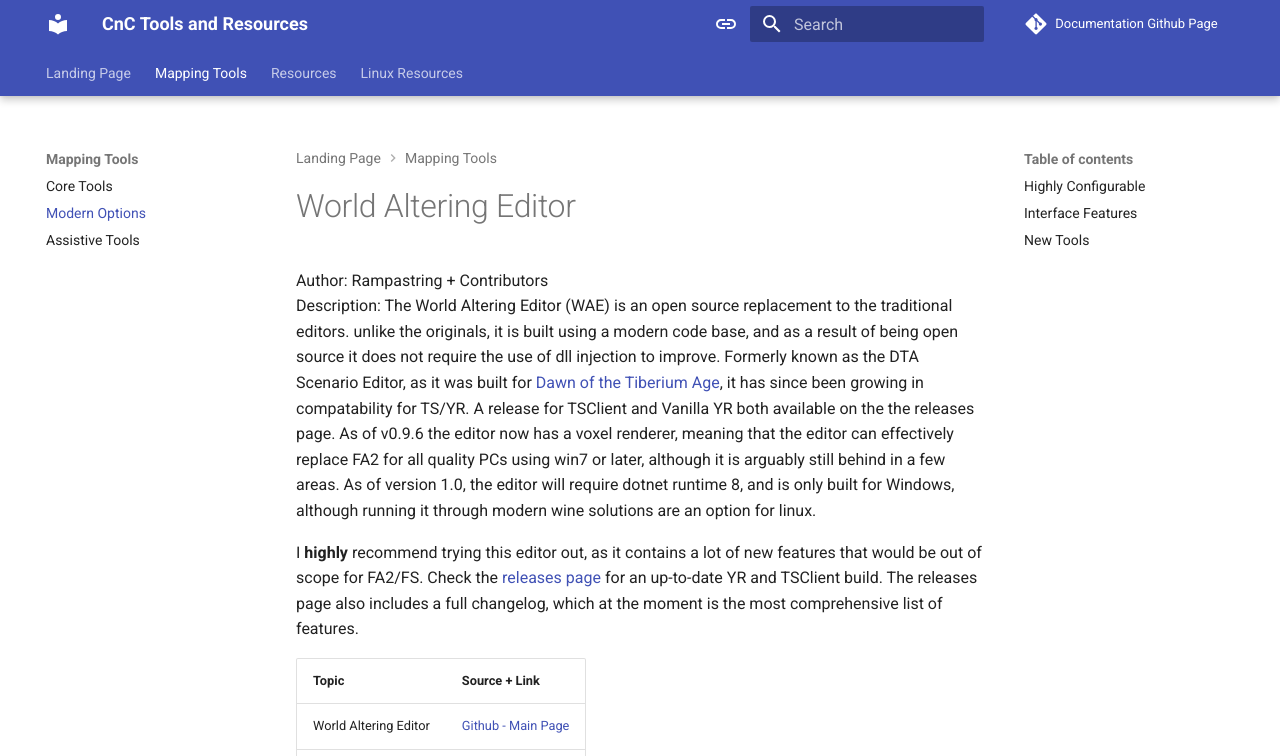
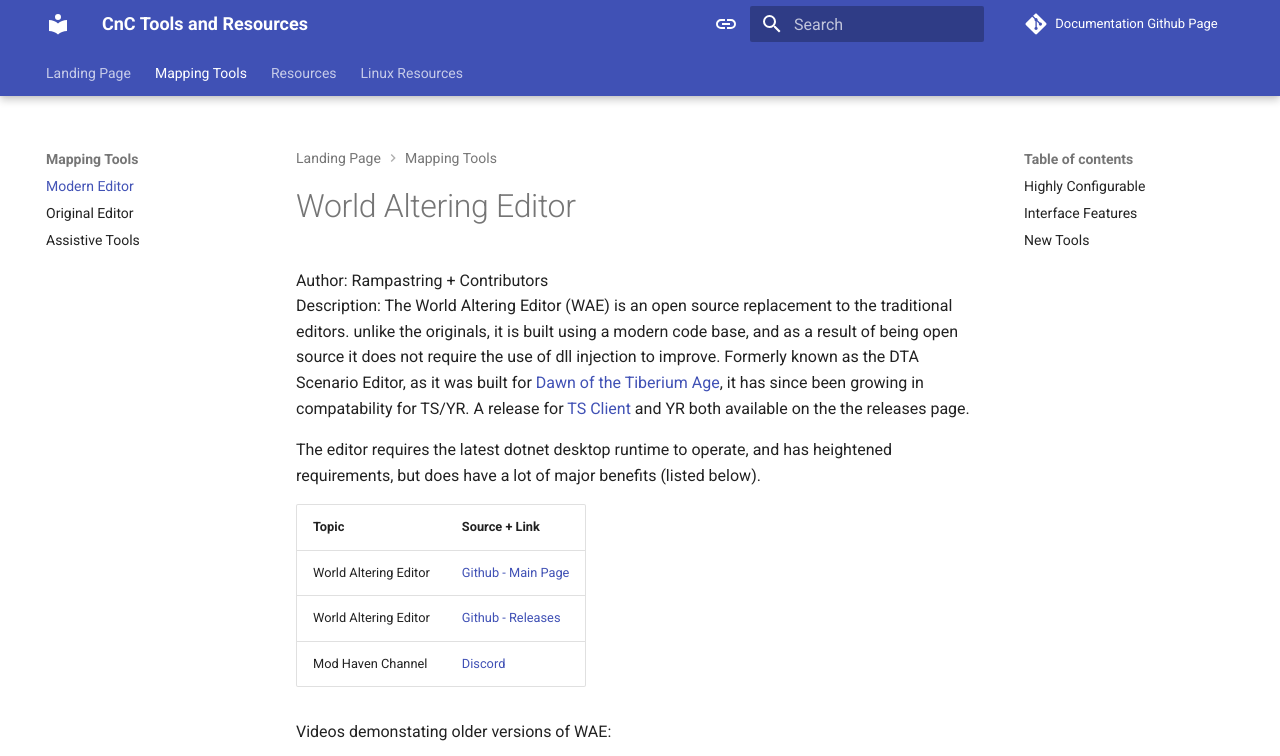
Before and after one commit to CatTanker/cnc_map_tool_guide, an MkDocs documentation site: the page built from docs/modern_editors.md, in a window 1280 px wide and 900 px high, cut to the strip 0-756 px from the top of the window. Built offline with MkDocs 1.6.1 and Material for MkDocs 9.7.7, drawn with Linux system fonts in a browser that asks for light colours; comment, search, counter and statistics services are not loaded; some of the changed text lies outside the part shown.

Commit message:
small edits and removing monitoring

```diff
--- a/docs/modern_editors.md
+++ b/docs/modern_editors.md
@@ -3,16 +3,18 @@
 Author: Rampastring + Contributors  <br />
 Description: The World Altering Editor (WAE) is an open source replacement to the traditional editors. unlike the originals, it is built using a modern code base, and as a result of being open source it does not require the use of dll injection to improve.
 Formerly known as the DTA Scenario Editor, as it was built for [Dawn of the Tiberium Age](https://www.moddb.com/mods/the-dawn-of-the-tiberium-age), it has since been growing in compatability for TS/YR.
- A release for TSClient and Vanilla YR both available on the the releases page. As of v0.9.6 the editor now has a voxel renderer, meaning that the editor can effectively replace FA2 for all quality PCs using win7 or later, although it is arguably still behind in a few areas. As of version 1.0, the editor will require dotnet runtime 8, and is only built for Windows, although running it through modern wine solutions are an option for linux.
+A release for [TS Client](https://www.moddb.com/mods/tiberian-sun-client) and  YR both available on the the releases page.
 
-I **highly** recommend trying this editor out, as it contains a lot of new features that would be out of scope for FA2/FS. Check the [releases page](https://github.com/CnCNet/WorldAlteringEditor) for an up-to-date YR and TSClient build.
-The releases page also includes a full changelog, which at the moment is the most comprehensive list of features.
+The editor requires the latest dotnet desktop runtime to operate, and has heightened requirements, but does have a lot of major benefits (listed below).
+
 
 | Topic | Source + Link |
 | ------------ | ------------- |
 | World Altering Editor | [Github - Main Page](https://github.com/CnCNet/WorldAlteringEditor) |
 | World Altering Editor | [Github - Releases](https://github.com/CnCNet/WorldAlteringEditor/releases) |
 | Mod Haven Channel | [Discord](https://discord.gg/k4SVuMm) |
+
+Videos demonstating older versions of WAE:
 
 <iframe width="560" height="315" src="https://www.youtube.com/embed/jIcr3nCqx7M?si=sHyZGT08GEpVWEnU" title="YouTube video player" frameborder="0" allow="accelerometer; autoplay; clipboard-write; encrypted-media; gyroscope; picture-in-picture; web-share" allowfullscreen></iframe>
 
@@ -36,12 +38,3 @@
 There are also several automative tools available for WAE, including a configurable terrain generator to decorate natural environments, a WIP cliff drawer, and the possibilities of user-made scripts that can perform advanced tasks, such as smoothing out water tiles. The editor can also draw complex tunnels, which do not break unlike the unpatched FA2's tunnels, has a check distance tool that can follow pathfinding, and allows users to configure what is copied and deleted.
 
 [Example of the terrain generator + Cliff Drawer]
-
-
-
-# Incomplete / WIP
-Mostly remains here as an archive of github links that *once* existed. Might be a useful reference one day.
-Relert ++                                             : <https://github.com/secsome/relertplusplus> <br />
-Relert Sharp Private Thread                           : <https://github.com/FrozenFog/relertsharp> <br />
-https://github.com/FrozenFog/rs-dev-public-snapshot/blob/dev/pic/preview-migdal.png
-https://github.com/FrozenFog/rs-dev-public-snapshot
--- a/mkdocs.yml
+++ b/mkdocs.yml
@@ -74,8 +74,8 @@
 #  - Home: home.md redundant, since index.md seems to be hardcoded
   - Landing Page: index.md
   - 'Mapping Tools':
-    - 'Core Tools': 'core_editors.md'
-    - 'Modern Options': 'modern_editors.md'
+    - 'Modern Editor': 'modern_editors.md'
+    - 'Original Editor': 'core_editors.md'
     - 'Assistive Tools': 'additional_tools.md'
   - 'Resources':
     - 'Mapping': 'mapresources.md'
@@ -86,34 +86,9 @@
     - 'Bottles': 'bottles.md'
     - 'Lutris' : 'lutris.md'
     - 'WineTricks' : 'winetricks.md'
-    - 'Support and Compatibility' : 'linuxsupport.md'
-    - 'Editor Tool Compatibility' : 'linuxtools.md'
-extra:
-  analytics:
-    provider: google
-    property: G-Y88LQ85YZ1
-    feedback:
-      title: Was this page helpful?
-      ratings:
-        - icon: material/emoticon-happy-outline
-          name: This page was helpful
-          data: 1
-          note: >-
-            Thanks for your feedback!
-        - icon: material/emoticon-sad-outline
-          name: This page could be improved
-          data: 0
-          note: >-
-            Thanks for your feedback! Help us improve this page by commenting any issues onto GitHub.
-  consent:
-    title: Cookie consent
-    description: >-
+    - 'Support and Compatability' : 'linuxsupport.md'
+    - 'Editor Tool Compatability' : 'linuxtools.md'
 
-
-      We use cookies to recognize your repeated visits and preferences, as well
-      as to measure the effectiveness of our documentation and whether users
-      find what they're searching for. With your consent, you're helping us to
-      make our documentation better.
 markdown_extensions:
   - pymdownx.highlight:
       anchor_linenums: true
```
Also changed, not shown: docs/core_editors.md (+2 -4 lines).
